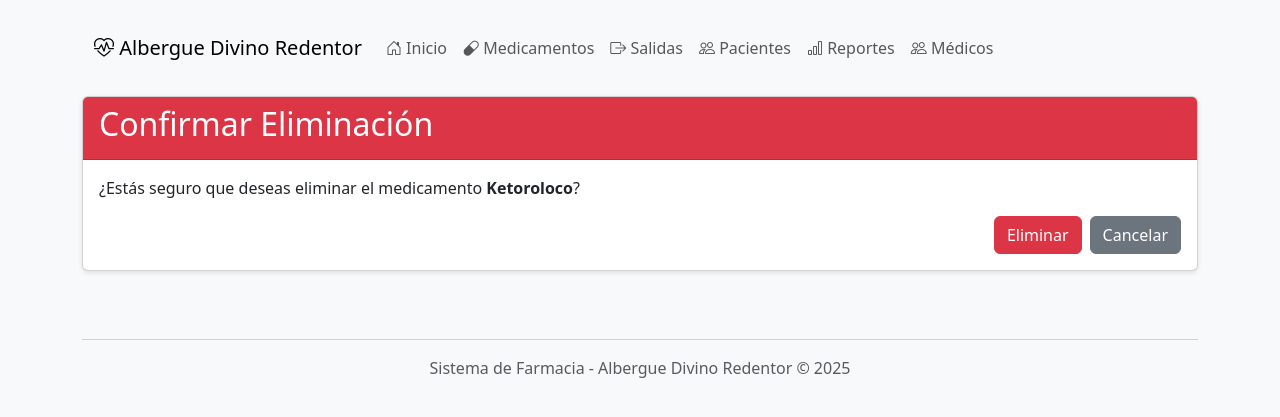
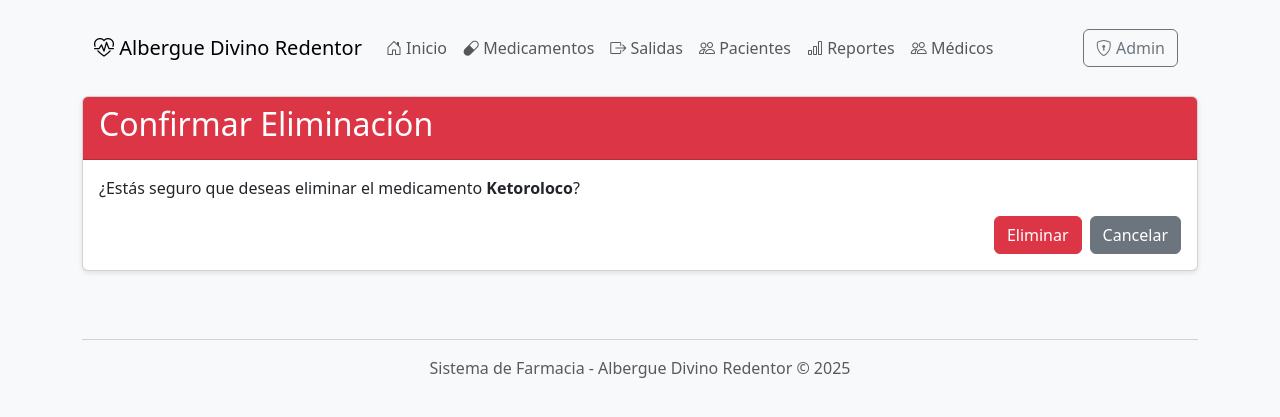
Before and after one commit to Alexisswtfnomedejaponermesoloalexis/ProyectoAlbergueDivinoRedentor, a Django app: page /medicamentos/eliminar/6/ in a window 1280 px wide. Shown: the top 417 px of the page. Run offline with Django 5.2, Linux system fonts and the light colour scheme; data comes from the database, SQL or seed files in the repository.

Commit message:
edit base

```diff
--- a/farmacia/templates/base.html
+++ b/farmacia/templates/base.html
@@ -127,6 +127,11 @@ $$$$$$$$$$$$$$$$$$$$$$$$$$$$$$$$$$$$$$$$$$$$$$$$$$$$$$$$$$$$$$$$$$$$$$$$$$$$$$$$
                             </a>
                         </li>
                     </ul>
+                     <div class="d-flex">
+                        <a href="/admin/" class="btn btn-outline-secondary me-2">
+                            <i class="bi-shield-lock"></i> Admin
+                        </a>
+                    </div>
 
                 </div>
             </div>
```
